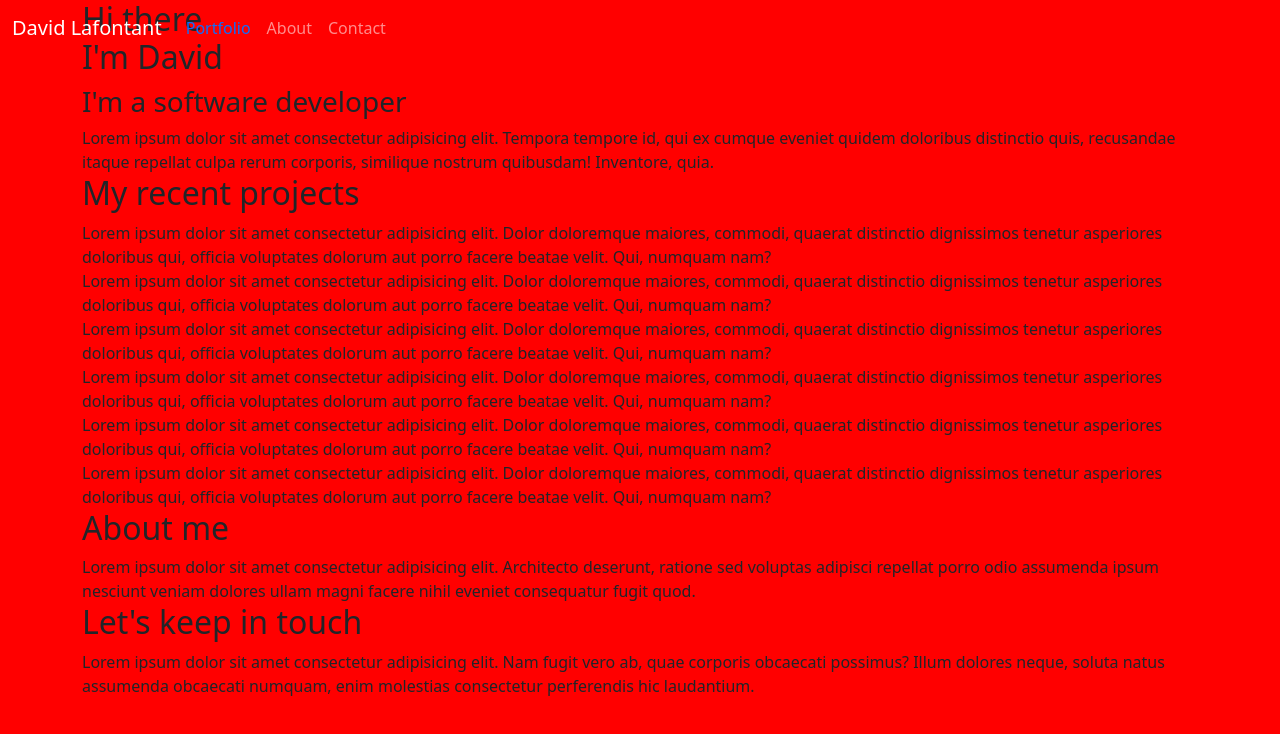
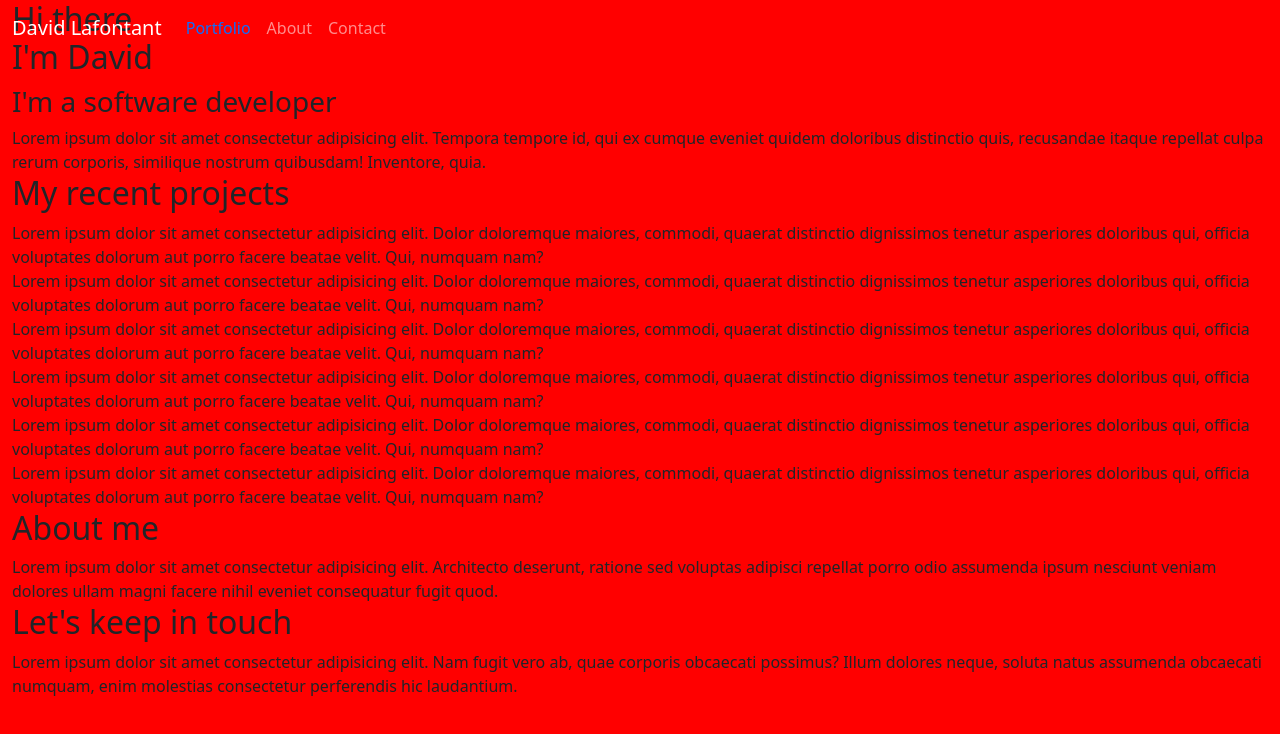
Before and after one commit to david-lafontant/project-alpha, a website: page index.html in a window 1280 px wide. Drawn offline with nearby package versions, Linux system fonts and the light colour scheme.

Commit message:
Change main to container-fluid

```diff
--- a/index.html
+++ b/index.html
@@ -57,7 +57,7 @@
       </nav>
       <!-- Navbar -->
     </header>
-    <main class="container">
+    <main class="container-fluid">
       <section id="home" class="section row">
         <div class="col">
 
```
